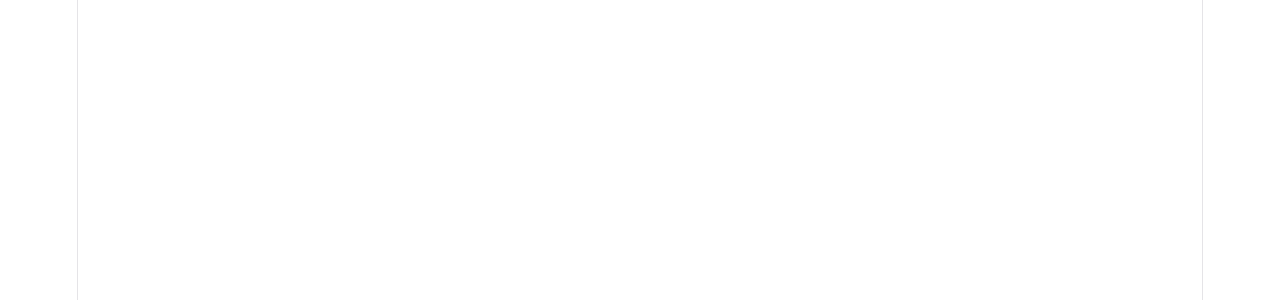
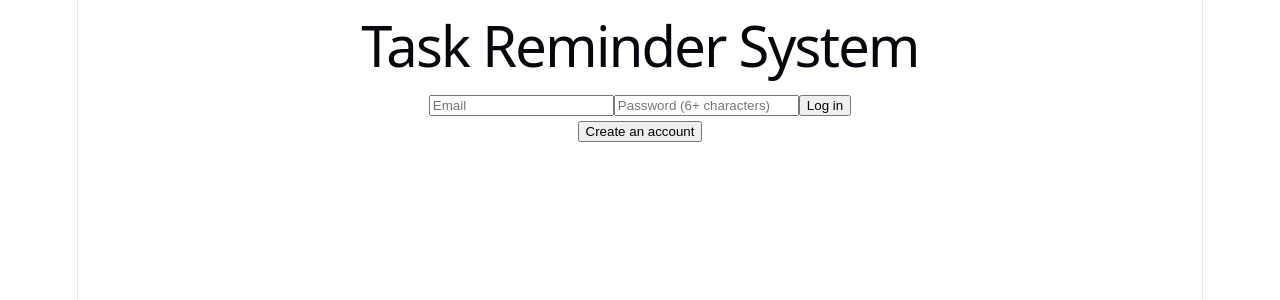
Before and after one commit to baskota-adarsha/Task-Reminder-System-using-node-js-typescript-, a React (Vite) app in the folder client/: page / in a window 1280 px wide. Shown: the top 300 px of the page. Built offline with nearby package versions, Linux system fonts and the light colour scheme.

Commit message:
feat: add login state handling in App component

```diff
--- a/client/src/App.tsx
+++ b/client/src/App.tsx
@@ -1,7 +1,11 @@
 import "./App.css";
+import { useState } from "react";
+import { getToken } from "./helpers/api";
+import LoginPage from "./pages/LoginPage";
 
-function App() {
-  return <></>;
+export default function App() {
+  const [loggedIn, setLoggedIn] = useState(!!getToken());
+
+  if (!loggedIn) return <LoginPage onLogin={() => setLoggedIn(true)} />;
+  return <p>Hey</p>;
 }
-
-export default App;
```
